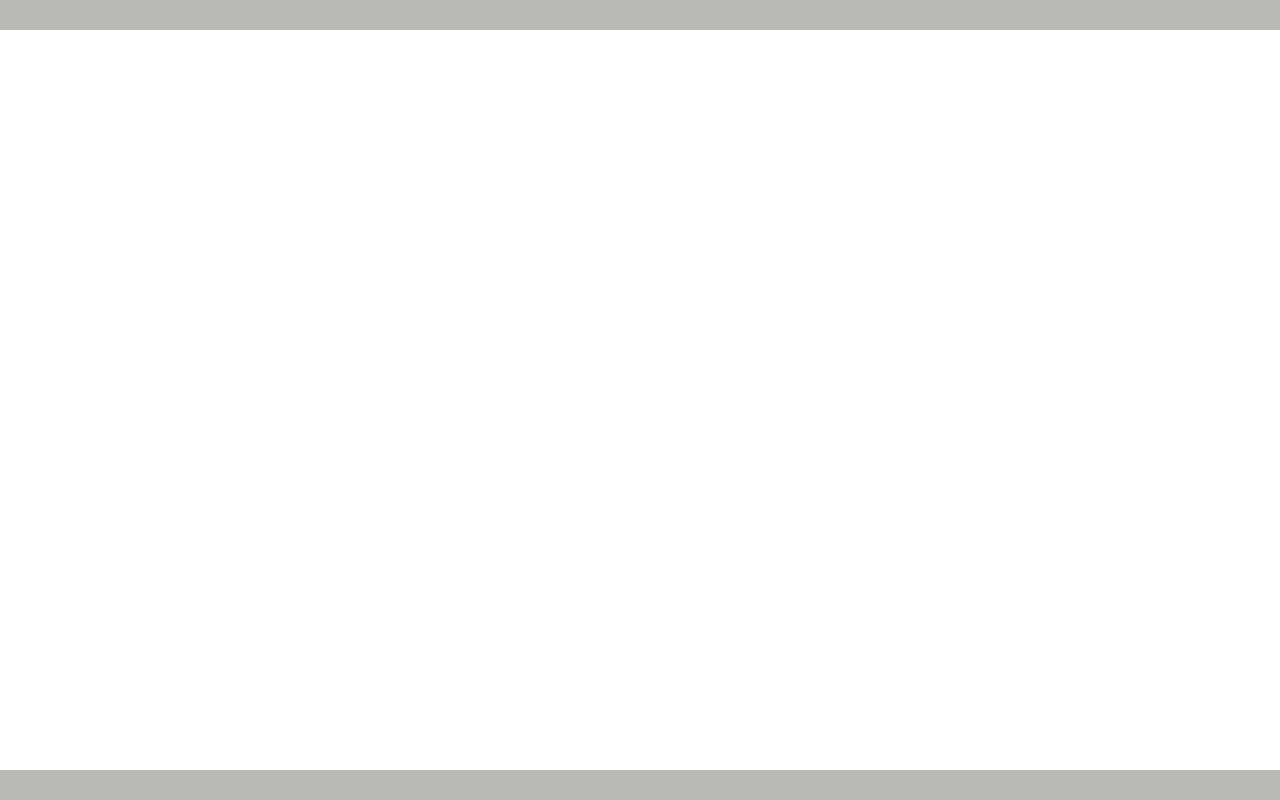
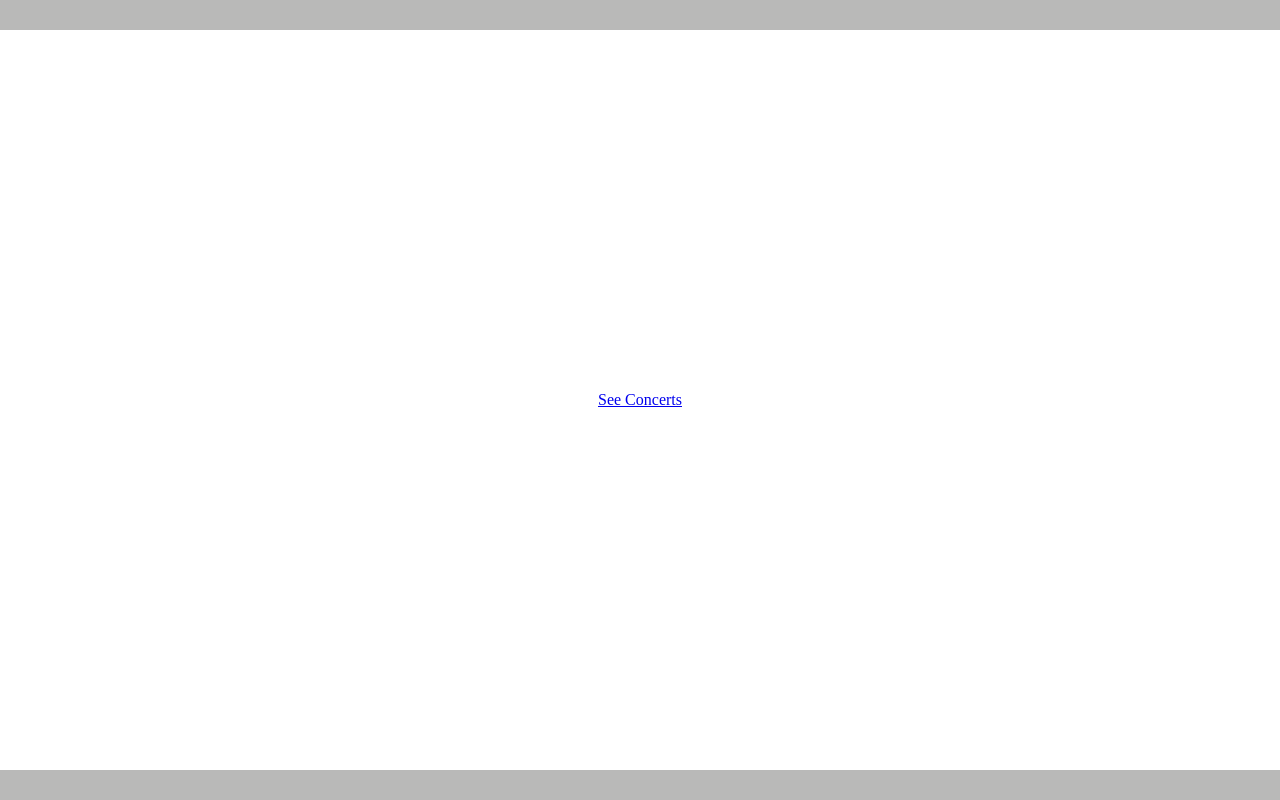
Before and after one commit to Delabove/cra-express-ts, a React (Create React App) app: page / in a window 1280 px wide. Built offline with nearby package versions, Linux system fonts and the light colour scheme.

Commit message:
concert list page routed from landing page

```diff
--- a/src/ui/components/footer/Footer.tsx
+++ b/src/ui/components/footer/Footer.tsx
@@ -2,7 +2,7 @@ import React from 'react'
 import styles from './footer.module.css';
 
 const Footer = () => {
-  return <div className={styles.footer} />
+    return <div className={styles.footer} />
 }
 
 export default Footer
--- a/src/ui/components/footer/footer.module.css
+++ b/src/ui/components/footer/footer.module.css
@@ -1,11 +1,11 @@
 .footer {
     position: absolute;
-  bottom: 0;
-  width: 100%;
-  height: 2.5rem;
-    /* top: 0; */
+    bottom: 0;
+    width: 100%;
+    height: 2.5rem;
+    bottom: 0;
     left: 0;
     right: 0;
     background-color: rgb(185, 185, 184);
     height: 30px;
-  }
+}
--- a/src/ui/router/Router.tsx
+++ b/src/ui/router/Router.tsx
@@ -5,8 +5,8 @@ import Header from '../components/header/Header';
 import Footer from '../components/footer/Footer';
 
 
-// const Landing = lazy(() => import('views/Main'))
-// const SongTable = lazy(() => import('views/SongTable'))
+const Landing = lazy(() => import('../views/Home'))
+const ConcertList = lazy(() => import('../views/Concerts'))
 
 const Router = () => {
   return (
@@ -16,8 +16,8 @@ const Router = () => {
       <Suspense fallback={<div>Loading..</div>}>
         <main style={{ marginTop: '30px' }}>
           <Switch>
-            {/* <Route path='/table' render={(routeProps: RouteProps) => <SongTable routeProps={routeProps} />} /> */}
-            {/* <Route path='/' component={Landing} /> */}
+            <Route path='/table' render={(routeProps: RouteProps) => <ConcertList  />} />
+            <Route path='/' component={Landing} />
             <Redirect from='/' to='/' />
           </Switch>
         </main>
--- /dev/null
+++ b/src/ui/views/Concerts.tsx
@@ -0,0 +1,12 @@
+import React from 'react'
+import { Link } from 'react-router-dom'
+
+const Concerts = () => {
+  return (
+    <div className='concertList'>
+      <Link to='#'>Concert List</Link>
+    </div>
+  )
+}
+
+export default Concerts
--- /dev/null
+++ b/src/ui/views/Home.tsx
@@ -0,0 +1,12 @@
+import React from 'react'
+import { Link } from 'react-router-dom'
+
+const Home = () => {
+  return (
+    <div className='landing'>
+      <Link to='/table'>See Concerts</Link>
+    </div>
+  )
+}
+
+export default Home
```
